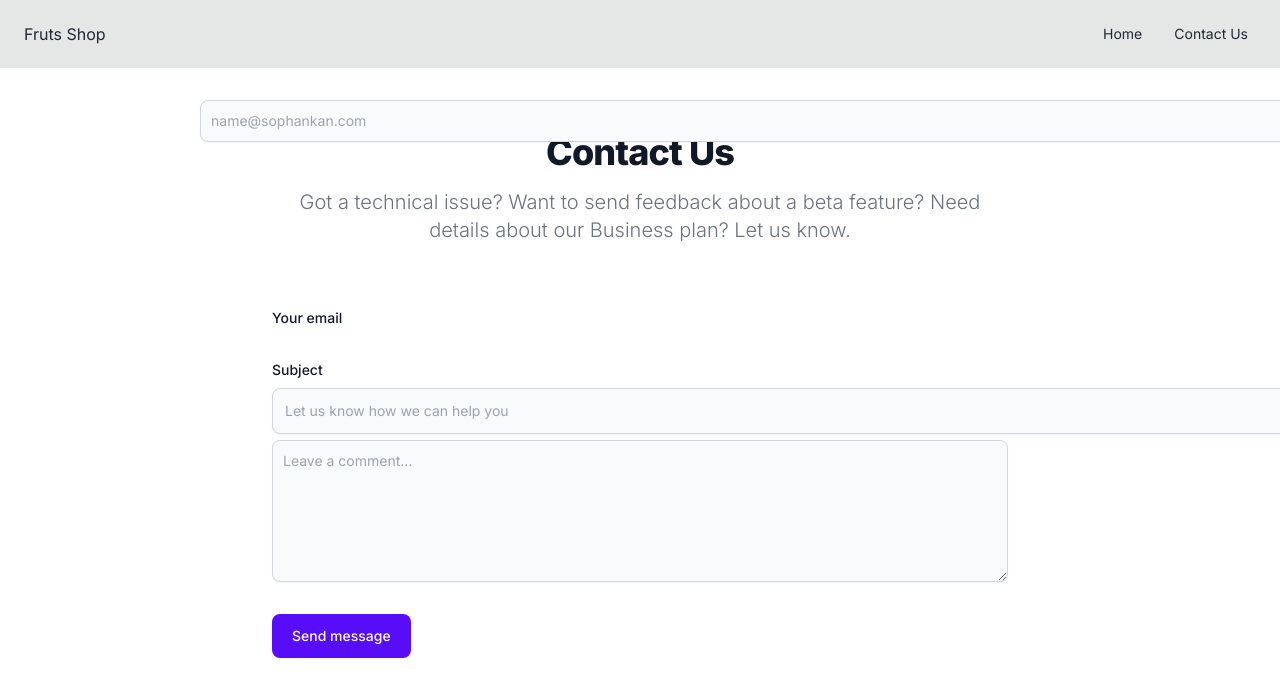
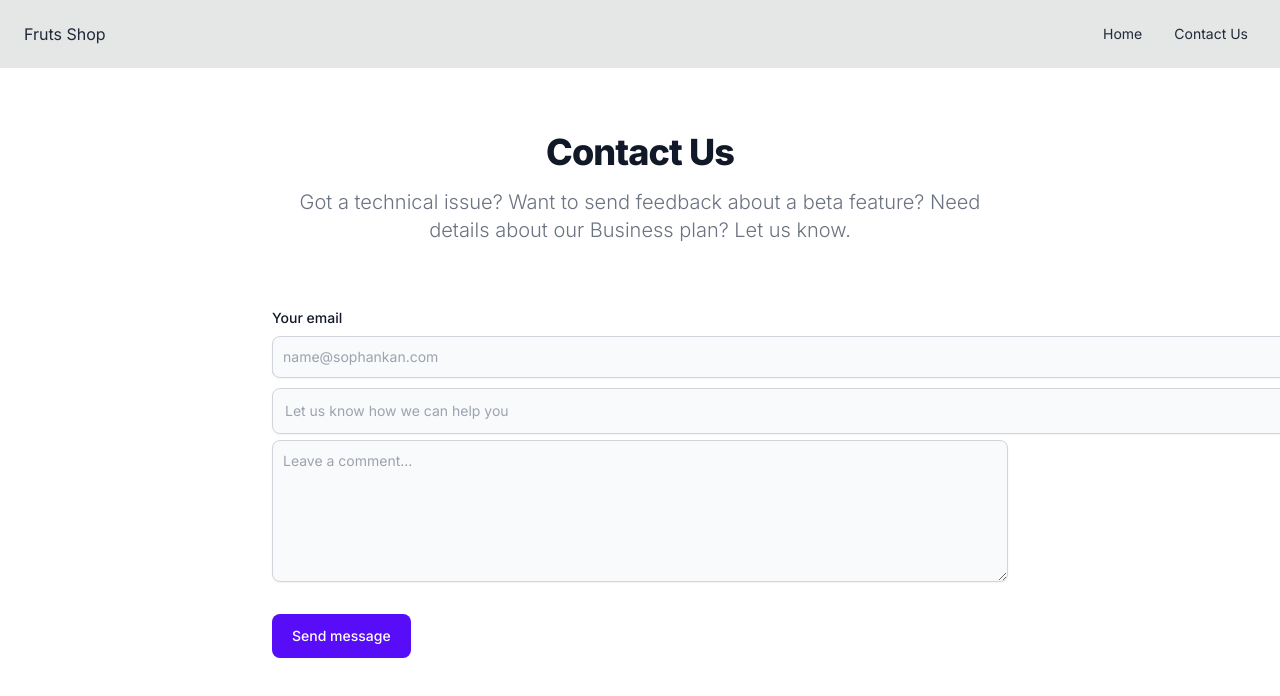
Before and after one commit to PHANZzz/Ecommerce-Project, a Next.js app: page /Contact in a window 1280 px wide. Shown: the top 696 px of the page. Built offline with nearby package versions, Linux system fonts and the light colour scheme.

Commit message:
time to testing

```diff
--- a/app/globals.css
+++ b/app/globals.css
@@ -23,18 +23,3 @@ img {
 #Contact form input {
   position: absolute;
 }
-
-#Contact form input[type="email"] {
-  top: 100px;
-  left: 200px;
-}
-
-#Contact form input[type="subject"] {
-  top: 200px;
-  left: 200px;
-}
-
-#Contact form textarea {
-  top: 300px;
-  left: 200px;
-}
```
